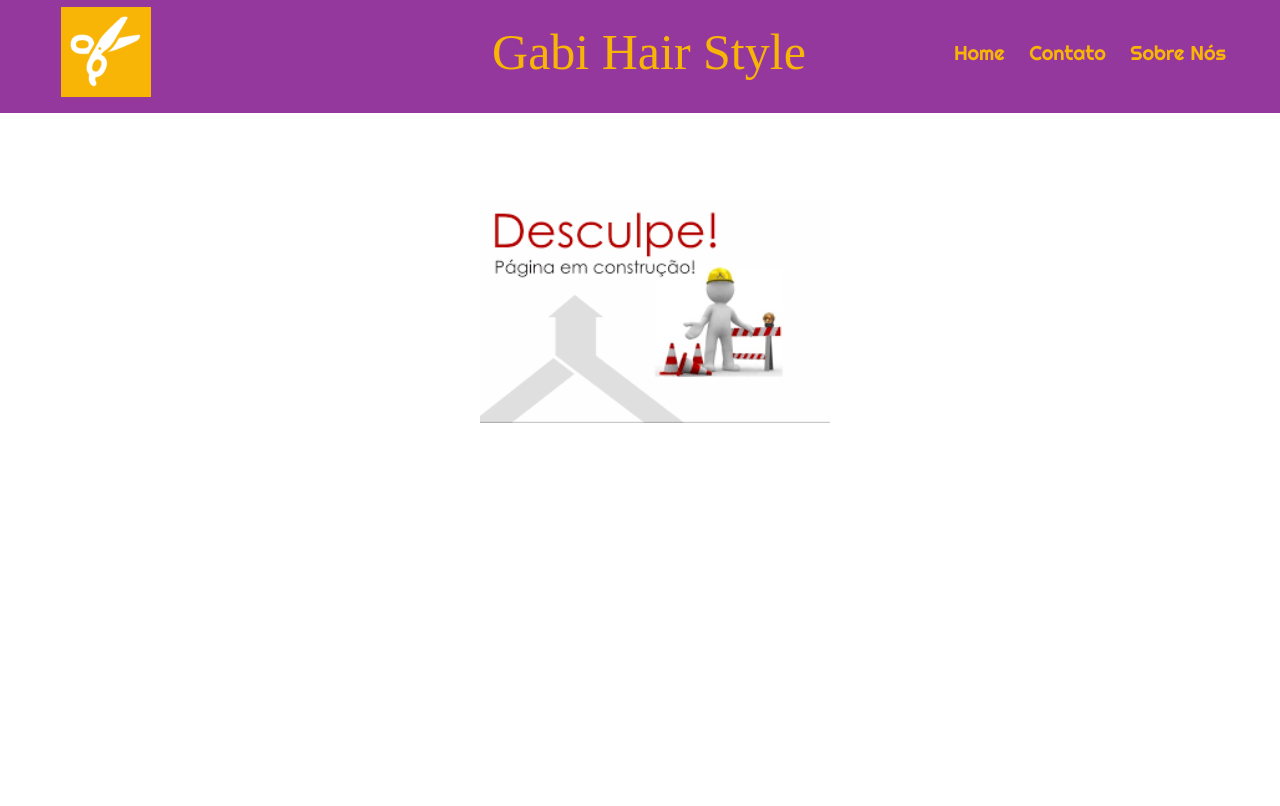
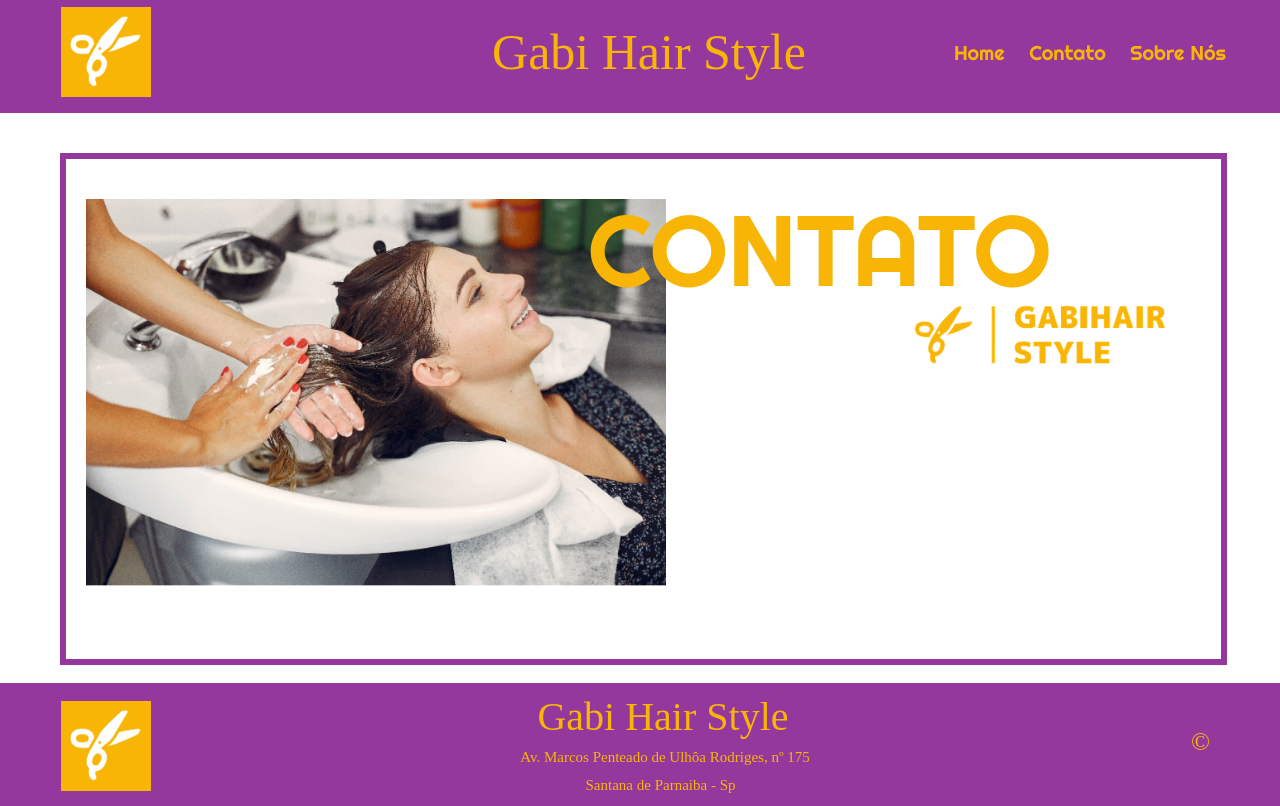
Before and after one commit to HoHoPed/Projeto-Figma, a plain HTML site: page html/contato.html in a window 1280 px wide. Drawn offline with Linux system fonts and the light colour scheme; a web font is replaced by a local one.

Commit message:
inicio pagina contato

```diff
--- a/css/contato.css
+++ b/css/contato.css
@@ -1,39 +1,96 @@
-.footer{
-    background-color: #95389e;
-    color: #f8b505;
-    padding: 10px 10px;
+/* footer */
+@media screen and (min-width: 550px){
+    .footer img.logo{
+        position: relative;
+        float: left;
+        top: 10px;
+        left: -10px;
+        height: 90px;
+        width: 90px;
+}
 }
 
-/* imagem em 120px */
-.footer img.logo{
-    position: absolute;
-    left: 61px;
-    top: 110px;
-    height: 90px;
-    width: 90px;
+@media screen and (min-width: 900px){
+    .footer img.logo{
+        position: relative;
+        float: left;
+        top: 8px;
+        left: 51px;
+        height: 90px;
+        width: 90px;
+}
 }
 
-.footer-center{
-    float: none;
-    text-align: center;
-    font-size: 25px;
+@media screen and (min-width: 1400px){
+    .footer img.logo{
+        position: relative;
+        float: left;
+        top: 20px;
+        left: 51px;
+        height: 90px;
+        width: 90px;
+}
 }
 
-.footer-center a.sub{
-    text-align: center;
-    font-size: 15px;
+@media screen and (min-width: 900px){
+    .footer-center a.sub2{
+     position: relative;
+        left: -15px;
+        text-align: center;
+        font-size: 15px;
+        text-decoration: none !important;
+        text-decoration: none !important;
+        color: #f8b505 !important;
+
+}
 }
 
-.footer-right{
-    position: absolute;
-    right: 65px;
-    top: 1048px;
-    font-size: 25px;
+@media screen and (min-width: 1400px){
+    .footer-center a.sub2{
+     position: relative;
+        left: 30px;
+        text-align: center;
+        font-size: 15px;
+        text-decoration: none !important;
+        text-decoration: none !important;
+        color: #f8b505 !important;
+
+}
+}
+/* fim do footer */
+/* fim do footer */
+
+.box{
+    position: relative;
+    max-width: 90.2%;
+    max-height: 500px;
+    top: 20px;
+    left: 40px;
+    border: 6px solid #95389e;
+    margin: 20px;
 }
 
-.prog{
-    position: absolute;
-    width: 350px;
-    top: 200px;
-    right: 450px;
+.ct{
+    font-family: 'Righteous', serif;
+    color: #f8b505;
+    font-size: 100px;
+    position: relative;
+    top: -400px;
+    left: 522px;
+
 }
+
+.tema{
+    position: relative;
+    left: 20px;
+    top: 40px;
+    width: 580px;
+    max-width: 100%;
+}
+
+.lg{
+    position: relative;
+    width: 300px;
+    top: -280px;
+    left: 360px;
+}
--- a/html/contato.html
+++ b/html/contato.html
@@ -33,24 +33,30 @@
     </div>
 </header>
 
-<main>
-    <img class="prog" src="../img/prog.png">
+<main class="box">
+    <section>
+        <img class="tema" src="../img/tema.png" alt="">
+        <br>
+        <a class="ct">CONTATO</a>
+        <img class="lg" src="../img/logo.png" alt="">
+    </section>
 </main>
 
-<!-- <footer>
+<br>
+
+<footer>
     <div class="footer">
-        <img src="../img/icon.png" class="logo"                                                            >
         <div class="footer-center">
-            <a class="T">Gabi Hair Style</a>
+          <img src="../img/icon.png" class="logo">
+          <a class="T">Gabi Hair Style</a>
             <br>
-            <a class="sub">Av. Marcos Penteado de Ulhôa Rodriges, nº 175 <br>
-            Santana de Parnaiba - Sp</a>
-            <div class="footer-right">
-                <a class="c">©</a>
-            </div>
+            <a class="sub">Av. Marcos Penteado de Ulhôa Rodriges, nº 175 <br></a>
+            <a class="sub2"> Santana de Parnaiba - Sp</a>
+            <a class="c">©</a>
         </div>
     </div>
-</footer> -->
+</footer>
 
 </body>
 </html>
+<!-- INVISIVEL====>(((⠀⠀⠀⠀))) -->
```
Also changed, not shown: index.html (+1 -0 lines), img/tema.png (added).
